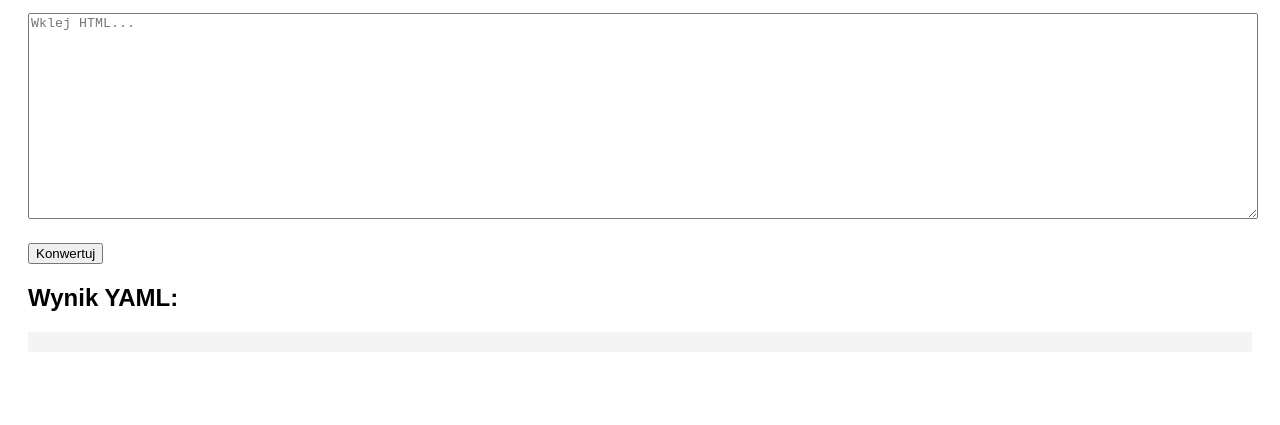
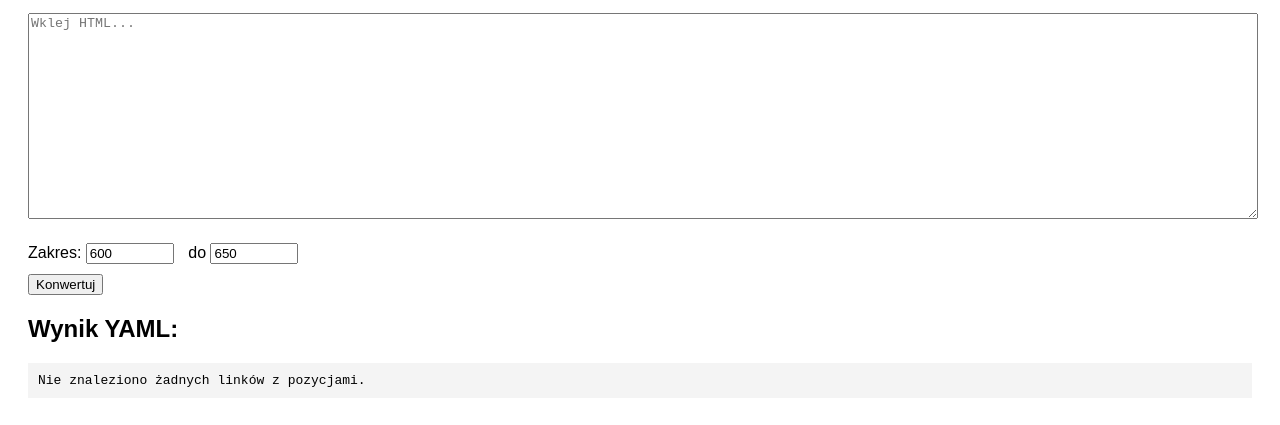
Before and after one commit to ParrotPL/realera-calc, a plain HTML site: page yaml.html in a window 1280 px wide. Both pictures are taken after a click on the button "Konwertuj". Shown: the part 129-554 px from the top of the page. Drawn offline with Linux system fonts and the light colour scheme.

Commit message:
Update yaml.html

```diff
--- a/yaml.html
+++ b/yaml.html
@@ -6,28 +6,46 @@
   <style>
     body { font-family: Arial, sans-serif; padding: 20px; }
     textarea { width: 100%; height: 200px; margin-bottom: 20px; }
-    pre { background: #f4f4f4; padding: 10px; }
+    pre { background: #f4f4f4; padding: 10px; white-space: pre-wrap; }
+    input { width: 80px; margin-right: 10px; }
   </style>
 </head>
 <body>
   <h1>Konwerter HTML → YAML (pozycje mapy)</h1>
   <p>Wklej HTML z linkami poniżej:</p>
   <textarea id="inputHtml" placeholder="Wklej HTML..."></textarea>
+
+  <div style="margin-bottom: 10px;">
+    <label>Zakres: </label>
+    <input type="number" id="startIndex" value="600" min="0"> do
+    <input type="number" id="endIndex" value="650" min="0">
+  </div>
+
   <button onclick="convert()">Konwertuj</button>
+
   <h2>Wynik YAML:</h2>
   <pre id="outputYaml"></pre>
 
   <script>
     function convert() {
-      const html = document.getElementById('inputHtml').value;
+      const html = document.getElementById('inputHtml').value.trim();
+      const startIndex = parseInt(document.getElementById('startIndex').value);
+      const endIndex = parseInt(document.getElementById('endIndex').value);
       const parser = new DOMParser();
       const doc = parser.parseFromString(html, 'text/html');
       const links = doc.querySelectorAll('a[href*="position"]');
 
+      if (isNaN(startIndex) || isNaN(endIndex) || startIndex > endIndex) {
+        alert("Podaj poprawny zakres (od mniejszej do większej liczby).");
+        return;
+      }
+
       let yaml = '';
-      let index = 600;
+      let index = startIndex;
+      let count = 0;
 
       links.forEach(link => {
+        if (index > endIndex) return; // zatrzymaj, jeśli przekroczony zakres
         const href = link.getAttribute('href');
         const match = href.match(/position,(\d+),(\d+),(\d+)/);
 
@@ -41,9 +59,11 @@
           yaml += `    z: ${z}\n`;
           yaml += `  description: ${link.textContent.trim()}\n`;
           index++;
+          count++;
         }
       });
 
+      if (count === 0) yaml = "Nie znaleziono żadnych linków z pozycjami.";
       document.getElementById('outputYaml').textContent = yaml;
     }
   </script>
```
